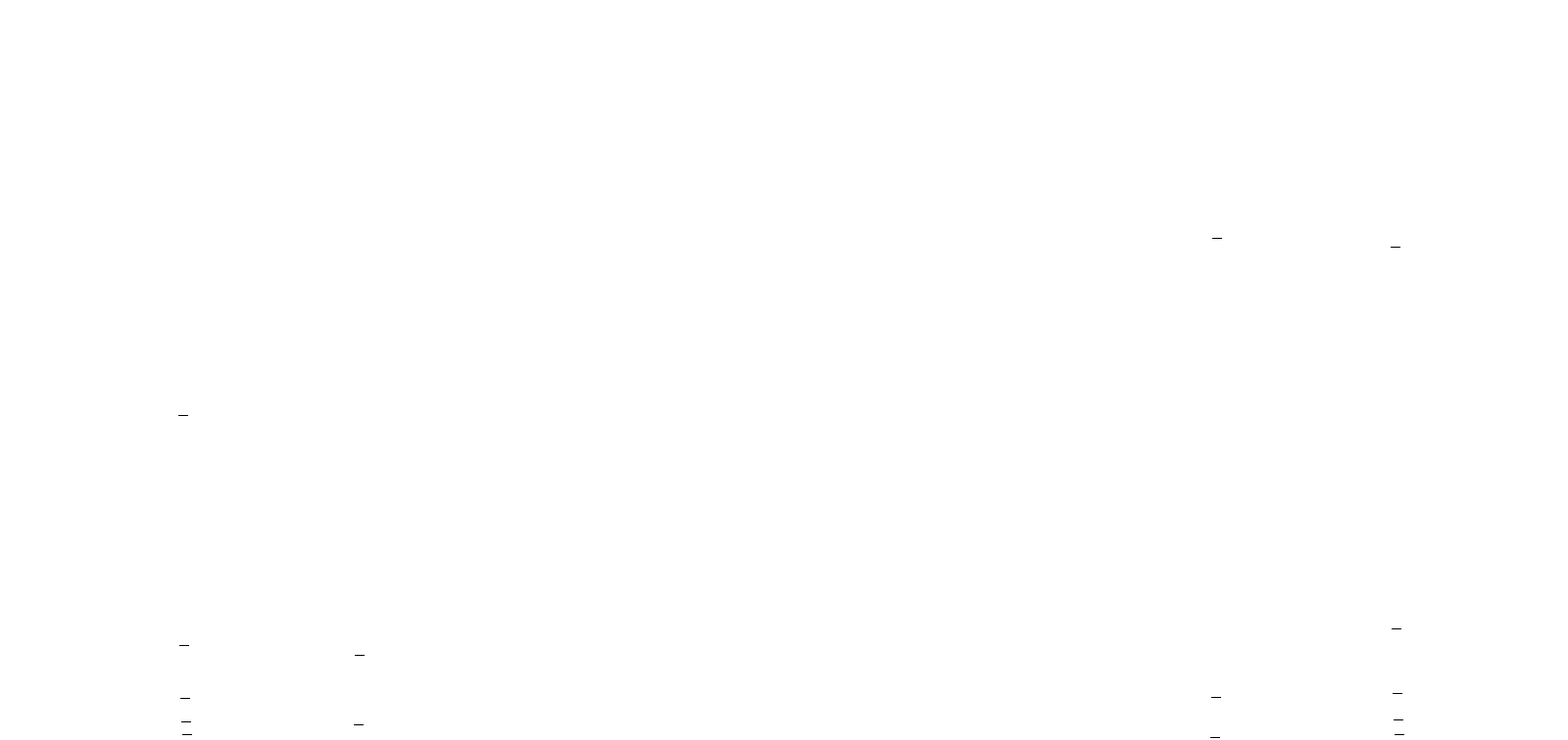
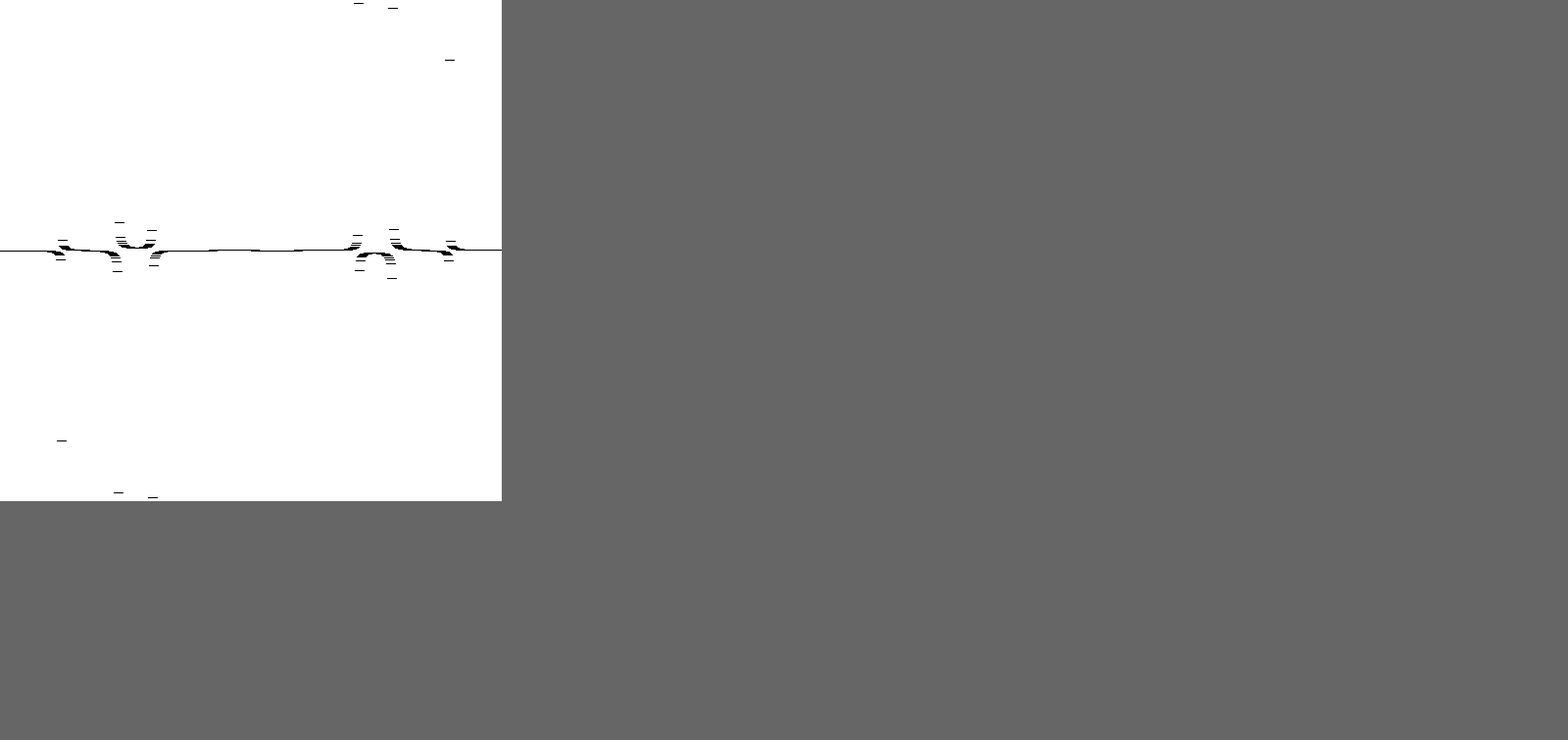
Before and after one commit to jonathan-potter/Fourier, a plain HTML site: page index.html in a window 1280 px wide. Shown: the top 756 px of the page at 98% size, 1600 px wide, since content can reach past the window. Drawn offline with Linux system fonts and the light colour scheme.

Commit message:
fft is functional with output matching dft

```diff
--- a/fourierTest.js
+++ b/fourierTest.js
@@ -4,7 +4,8 @@
      fs = 44100;	// sampling frequency
 	fo1 = 5000;		// operating frequency 1
 	fo2 = 10000;    // operating frequency 2
-	  N = 1600;		// number of samples
+	fo3 = 13000;    // operating frequency 2
+	  N = 512;		// number of samples
 	  T = 1 / fs;   // sampling period
 
 	// simulate signal
@@ -13,10 +14,12 @@
 
     _.times(N, function (n) {
 		t += T;
-		x[n] = {real: Math.cos(2 * Math.PI * fo1 * t) + Math.cos(2 * Math.PI * fo2 * t), imaginary: 0};
+		x[n] = {real: Math.cos(2 * Math.PI * fo1 * t) + Math.cos(2 * Math.PI * fo2 * t) + Math.cos(2 * Math.PI * fo3 * t), imaginary: 0};
 	});
 
-	B = JP.Fourier.DFT(N, x);
+    B = JP.Fourier.FFT(x);
+    // console.log(B);
+    // B = JP.Fourier.DFT(N, x);
 
 	plot = function (x, N) {
 		var canvas, ctx, data, imageData, n, v;
@@ -30,13 +33,13 @@
 
         _.times(N, function (n) {
 			// ~~ is equivalent to Math.floor() but faster maybe?;
-			i = (~~(x[n].imaginary + N / 2) * N + n) * 4;
+            i = (~~(x[n].imaginary + N / 2) * N + n) * 4;
 			// i = ((N / 2) * N + n) * 4;
 			for (var pixel = 0; pixel < 10; pixel++) {
-			data[i + 4 * pixel + 0] = 0;
-			data[i + 4 * pixel + 1] = 0;
-			data[i + 4 * pixel + 2] = 0;
-			data[i + 4 * pixel + 3] = 255;
+    			data[i + 4 * pixel + 0] = 0;
+    			data[i + 4 * pixel + 1] = 0;
+    			data[i + 4 * pixel + 2] = 0;
+    			data[i + 4 * pixel + 3] = 255;
 			}
 		});
 
--- a/index.html
+++ b/index.html
@@ -1,8 +1,12 @@
 <html>
 	<head>
+		<script src="source/audioFourier.js"></script>
 		<script src="source/complex.js"></script>
+		<script src="source/fourier.js"></script>
+		<script src="source/mathStuff.js"></script>
 		<script src="source/matrix.js"></script>
 		<script src="source/fourier.js"></script>
+		<script src="source/vector.js"></script>
         <script type="text/javascript" src="lib/lowdash/lowdash.js"></script>
 		<link rel="stylesheet" type="text/css" href="fourier.css">
 	</head>
--- a/source/complex.js
+++ b/source/complex.js
@@ -1,8 +1,12 @@
 ;(function () {
-	var addition, Complex, equals, multiply, subtraction;
+	var absolute, addition, Complex, equals, multiply, subtraction;
 
 	JP = window.JP || {};
     Complex = JP.Complex = {};
+
+	absolute = Complex.absolute = function (z) {
+		return Math.sqrt(z.real * z.real + z.imaginary * z.imaginary);
+	};
 
 	addition = Complex.addition = function (a, b) {
 		var imaginary, real;
--- a/source/fourier.js
+++ b/source/fourier.js
@@ -11,8 +11,8 @@
         _.times(N, function (n) {
 			matrix.push([]);
 			_.times(N, function (k) {
-					 real = Math.cos(2 * Math.PI * k * n / N);
-				imaginary = Math.sin(-2 * Math.PI * k * n / N);
+                real      = Math.cos(  2 * Math.PI * k * n / N );
+				imaginary = Math.sin( -2 * Math.PI * k * n / N );
 
 				matrix[n][k] = {real: real, imaginary: imaginary};
 			});
@@ -32,7 +32,7 @@
 	};
 
     FFT = Fourier.FFT = function (x) {
-        var B, elementIndex, fftVectors, halfVectros, leftElement, n, N, rightElement;
+        var B, fftVectors, halfVectors, N;
 
         x = JP.Vector.lengthenToRadix2(x);
         N = x.length;
@@ -47,17 +47,21 @@
             fftVectors.right = FFT(halfVectors.right);
 
             B = { firstHalf: [], secondHalf: [] };
-            for (elementIndex = 0; elementIndex < N / 2; elementIndex++) {
-                leftElement  = fftVectors.left[elementIndex];
-                rightElement = fftVectors.right[elementIndex];
+            _.times((N / 2), function (k) {
+                var imaginary, left, real, right, twiddleFactor;
 
-                B.firstHalf.push(JP.Complex.addition(leftElement, rightElement));
-                B.secondHalf.push(JP.Complex.subtraction(leftElement, rightElement));
-            }
+                left  = fftVectors.left[k];
+                right = fftVectors.right[k];
 
-            var b = B.firstHalf.concat(B.secondHalf);
-            console.log(_.map(b, function (thing) { return thing.real }));
-            console.log(_.map(b, function (thing) { return thing.imaginary }));
+                real          = Math.cos(  2 * Math.PI * k / N );
+                imaginary     = Math.sin( -2 * Math.PI * k / N );
+                twiddleFactor = {real: real, imaginary: imaginary};
+                // console.log("real: " + real + ", imaginary: " + imaginary + ", N: " + N);
+
+                B.firstHalf.push( JP.Complex.addition(    left, JP.Complex.multiply(right, twiddleFactor) ));
+                B.secondHalf.push(JP.Complex.subtraction( left, JP.Complex.multiply(right, twiddleFactor) ));
+            });
+
             return B.firstHalf.concat(B.secondHalf);
         }
     };
--- a/source/matrix.js
+++ b/source/matrix.js
@@ -7,6 +7,11 @@
     complexEquals = Matrix.complexEquals = function (X, Y) {
         /** I am assumeing you gave me two equally sized matrices **/
         var k, K, n, N, notEqual;
+
+        if (!(X && X.length && X[0].length)) {
+            console.error("Matrix#complexEquals: pass in a matrix!");
+            return false;
+        }
 
         N = X.length;
         K = X[0].length;
--- a/source/vector.js
+++ b/source/vector.js
@@ -39,7 +39,7 @@
         N = JP.MathStuff.roundUpToRadix2(Nshort);;
         if (Nshort < N) {
             _.times((N - Nshort), function () {
-                x.push(0);
+                x.push({real: 0, imaginary: 0});
             });
         }
 
@@ -47,6 +47,9 @@
     };
 
     unzip = Vector.unzip = function (vector) {
+		if (!(vector instanceof Array)) {
+            console.error("not an array!");
+        }
         return {
              left: _.select(vector, function (_, elementIndex) { return elementIndex % 2 === 0 }),
             right: _.select(vector, function (_, elementIndex) { return elementIndex % 2 === 1 })
```
Also changed, not shown: spec/complexSpec.js (+18 -18 lines), spec/fourierSpec.js (+4 -3 lines).
